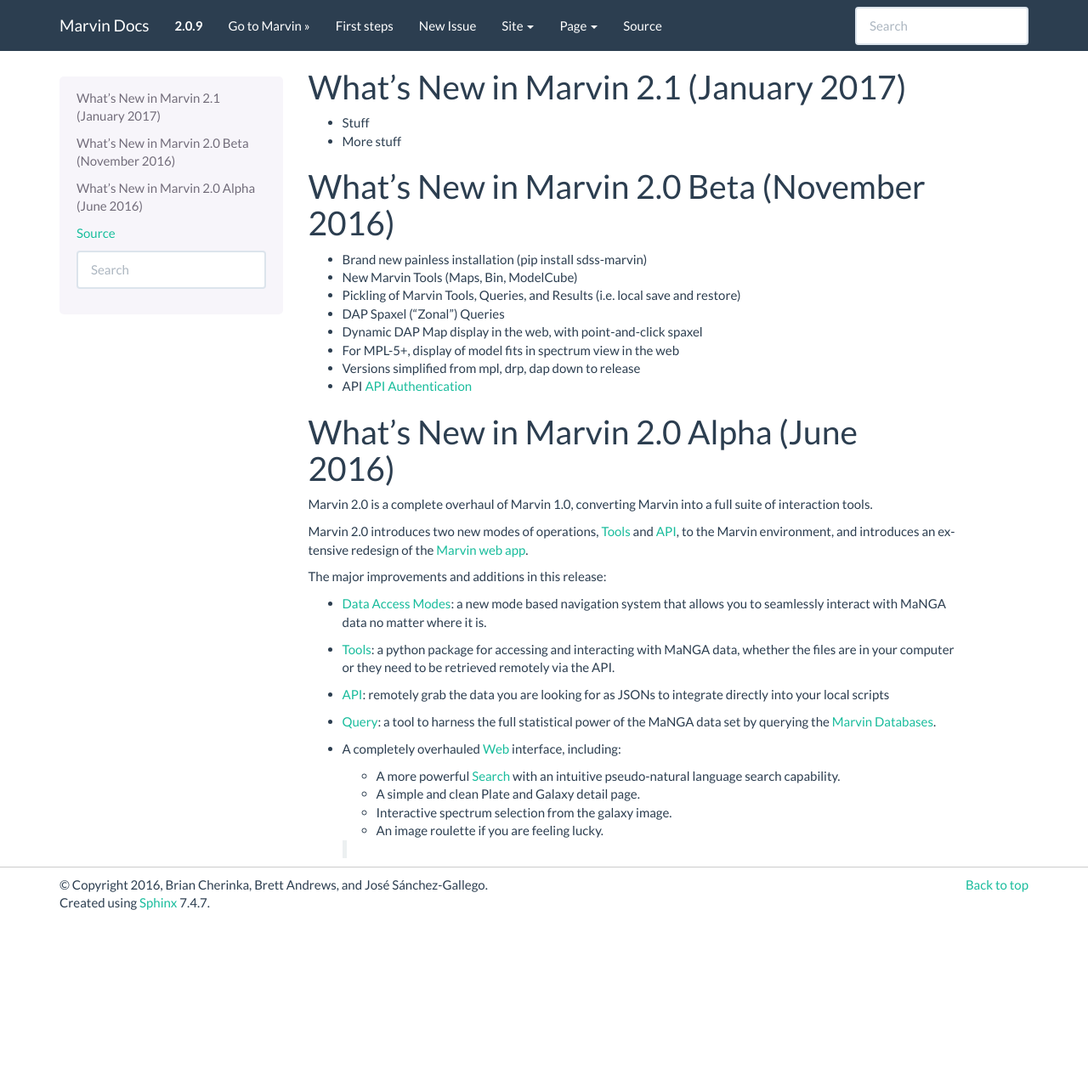
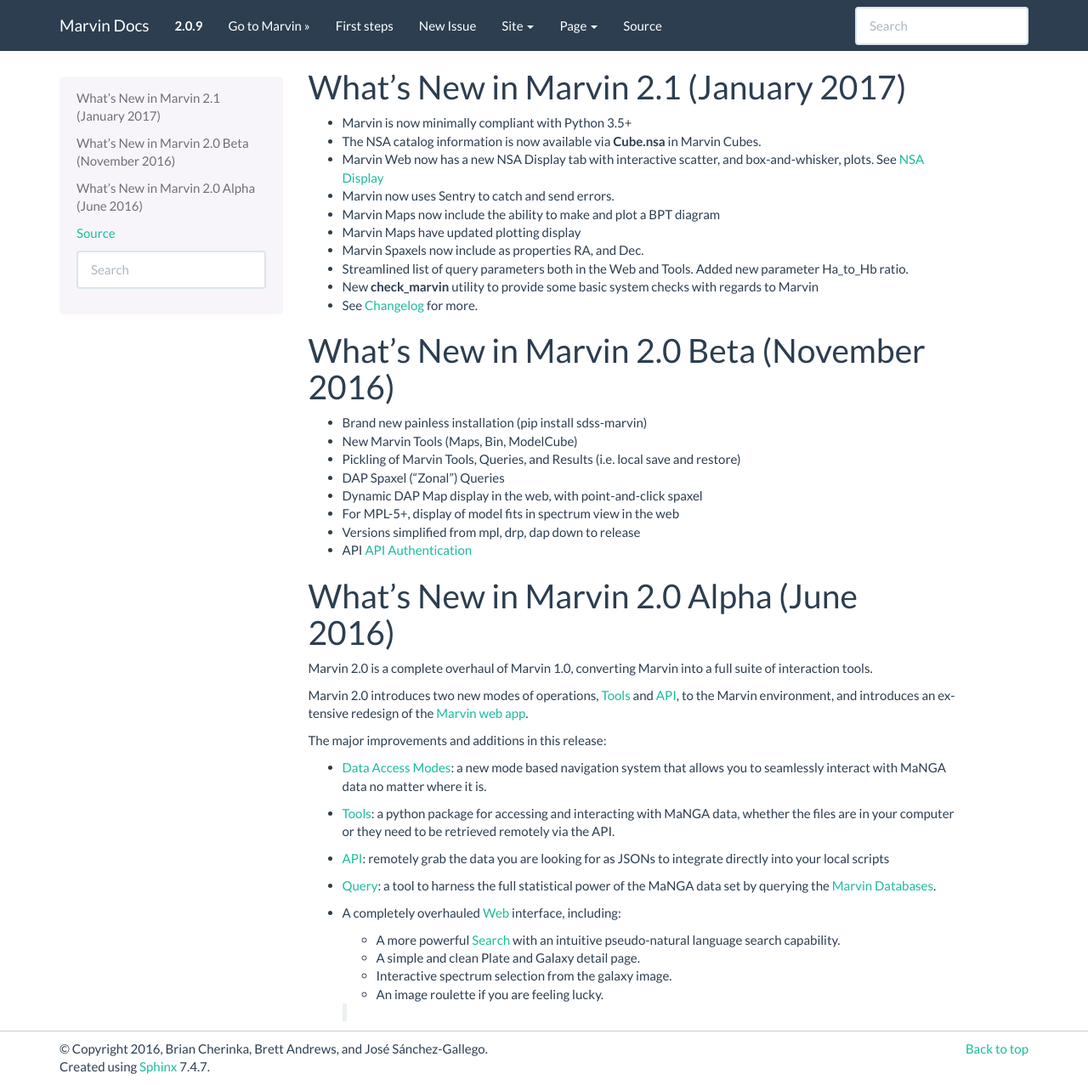
Before and after one commit to sdss/marvin, a Sphinx documentation site: the page built from docs/sphinx/whats-new.rst, in a window 1280 px wide and 1277 px high. Shown: the whole window at 85% size. Built offline with Sphinx 7.4.7, drawn with Linux system fonts in a browser that asks for light colours; pages that are not in the unit, such as notebooks, are missing from menus; the version number is read from the project's files by our own code.

Commit message:
updating documentation and some marvin checks

```diff
--- a/docs/sphinx/web.rst
+++ b/docs/sphinx/web.rst
@@ -200,6 +200,8 @@
 
 * **Saving a Map**: Click on the menu dropdown (three horizontal lines) just to the upper right of each map and select file format (PNG, JPG, PDF, SVG).
 
+.. _nsa_display:
+
 NSA Display
 ^^^^^^^^^^^
 
--- a/docs/sphinx/whats-new.rst
+++ b/docs/sphinx/whats-new.rst
@@ -1,9 +1,25 @@
 What's New in Marvin 2.1 (January 2017)
 =======================================
 
-* Stuff
+* Marvin is now minimally compliant with Python 3.5+
 
-* More stuff
+* The NSA catalog information is now available via **Cube.nsa** in Marvin Cubes.
+
+* Marvin Web now has a new NSA Display tab with interactive scatter, and box-and-whisker, plots. See :ref:`nsa_display`
+
+* Marvin now uses Sentry to catch and send errors.
+
+* Marvin Maps now include the ability to make and plot a BPT diagram
+
+* Marvin Maps have updated plotting display
+
+* Marvin Spaxels now include as properties RA, and Dec.
+
+* Streamlined list of query parameters both in the Web and Tools.  Added new parameter Ha_to_Hb ratio.
+
+* New **check_marvin** utility to provide some basic system checks with regards to Marvin
+
+* See `Changelog <https://github.com/sdss/marvin/blob/master/CHANGELOG.md>`_ for more.
 
 What's New in Marvin 2.0 Beta (November 2016)
 =============================================
```
Also changed, not shown: docs/sphinx/general.rst (+7 -1 lines), 1 other file.
